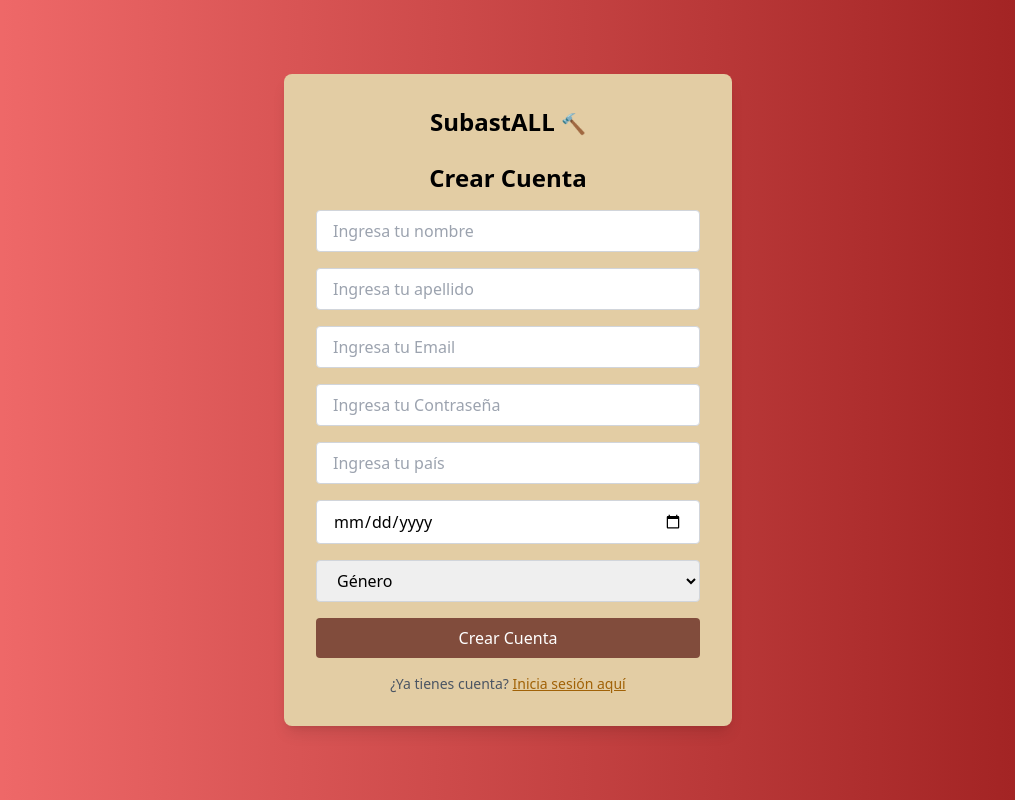
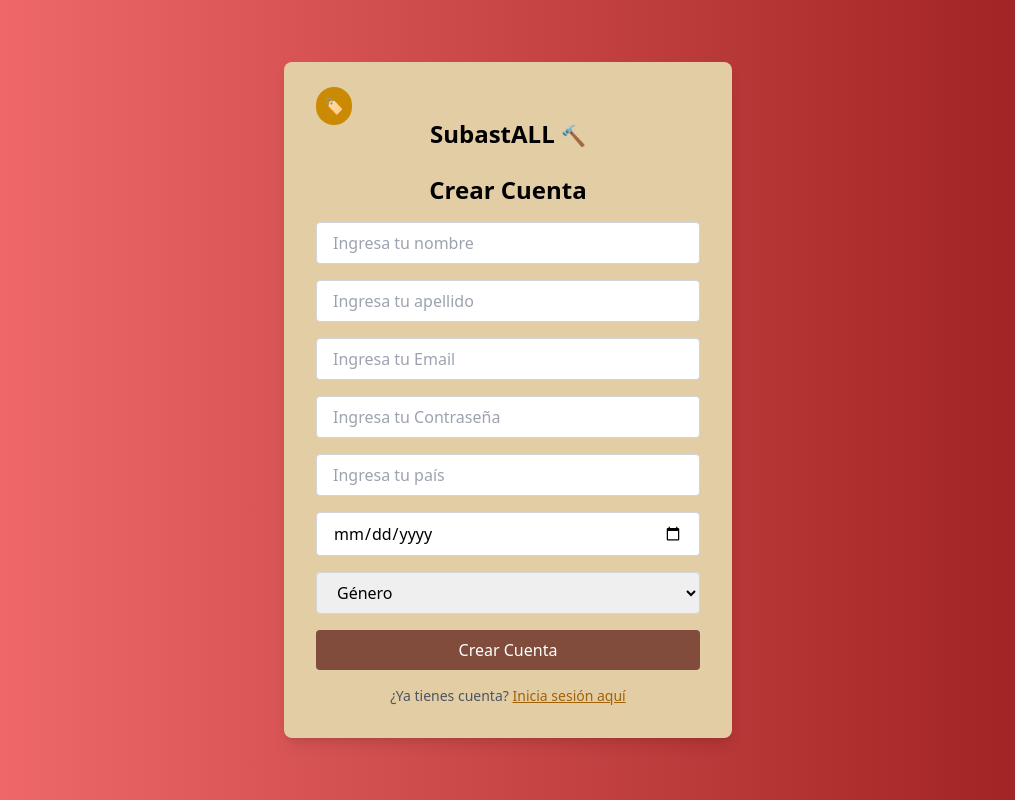
Before and after one commit to juancursed/fronted_subastall, a React (Vite) app: page /SignUp in a window 1280 px wide. Shown: the whole page, without its empty margins (132-1147 px from the left). Built offline with nearby package versions, Linux system fonts and the light colour scheme.

Commit message:
Iconos toHome en Página de Login y SignUp

```diff
--- a/src/components/LoginForm/LoginForm.tsx
+++ b/src/components/LoginForm/LoginForm.tsx
@@ -9,6 +9,7 @@ import {  useNavigate } from 'react-router-dom';
 
 
 const LoginForm = () => {
+  const toHome = () => {navigate('/');}
   const [username, setUser] = useState('');
   const [password, setPassword] = useState('');
   const { login: authenticate } = useAuth();
@@ -37,6 +38,9 @@ const LoginForm = () => {
   return (
     <div className="flex h-screen items-center justify-center bg-gradient-to-r from-red-400 to-red-800">
       <div className="bg-[#E3CDA4] rounded-lg shadow-lg p-8 w-96">
+        <span className="bg-yellow-600 p-2 rounded-full">
+            <span role="img" aria-label="Icono" onClick={toHome}>🏷️</span>
+          </span>
         <h2 className="text-2xl font-semibold text-center mb-6 text-brown-800">
           SubastALL <span className="text-xl">🔨</span>
         </h2>
--- a/src/components/SignUp/SignUp.tsx
+++ b/src/components/SignUp/SignUp.tsx
@@ -11,6 +11,7 @@ import { useNavigate } from 'react-router-dom';
 
 // export const SignUpForm: React.FC<LoginFormProps> = ({ FormHandle }) =>{
 const SignUpForm = () =>{
+  const toHome = () => {navigate('/');}
   const navigate = useNavigate();
   const [firstname, setFirstname] = useState('');
   const [lastname, setLastname] = useState('');
@@ -36,6 +37,9 @@ const SignUpForm = () =>{
   return (
     <div className="min-h-screen flex items-center justify-center bg-gradient-to-r from-red-400 to-red-800" /*style={{ backgroundImage: 'url("/path/to/your/background.jpg")', backgroundSize: 'cover' }}*/>
       <div className="bg-[#E3CDA4] rounded-lg shadow-lg p-8 w-full max-w-md">
+      <span className="bg-yellow-600 p-2 rounded-full">
+            <span role="img" aria-label="Icono" onClick={toHome}>🏷️</span>
+          </span>
       <h2 className="text-2xl font-semibold text-center mb-6 text-brown-800">
           SubastALL <span className="text-xl">🔨</span>
         </h2>
```
